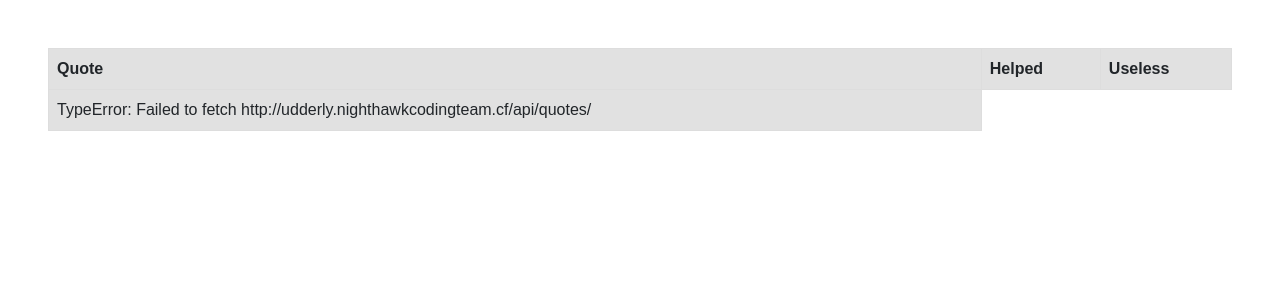
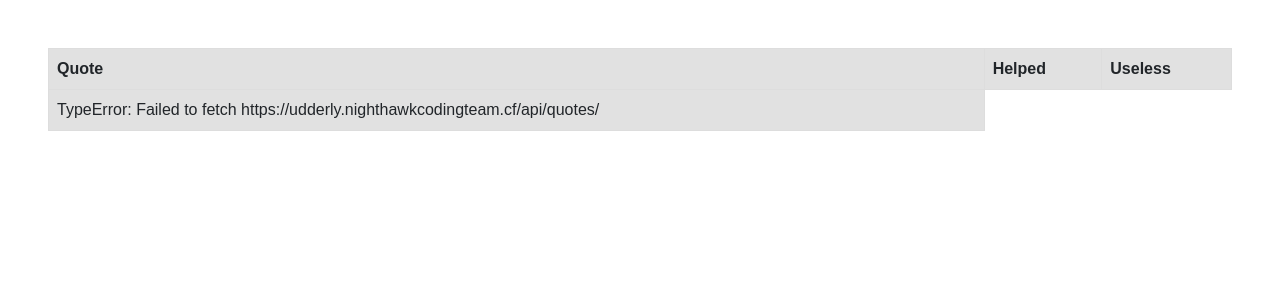
Before and after one commit to PaarasPurohit/udderly-delectable, a Flask app: page /chart/ in a window 1280 px wide. Shown: the part 66-366 px from the top of the page. Run offline with Flask 2, Linux system fonts and the light colour scheme.

Commit message:
made it secure

```diff
--- a/templates/chart.html
+++ b/templates/chart.html
@@ -38,7 +38,7 @@
         const HELPED = "helped";
         const USELESS = "useless";
 
-        const url =  "http://udderly.nighthawkcodingteam.cf/api/quotes/";
+        const url =  "https://udderly.nighthawkcodingteam.cf/api/quotes/";
         const help_url = url + "help/";
         const useless_url = url + "useless/";
 
```
